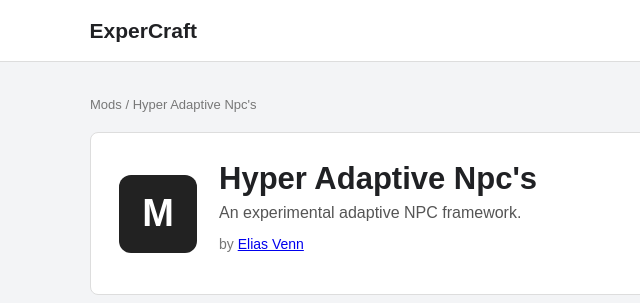
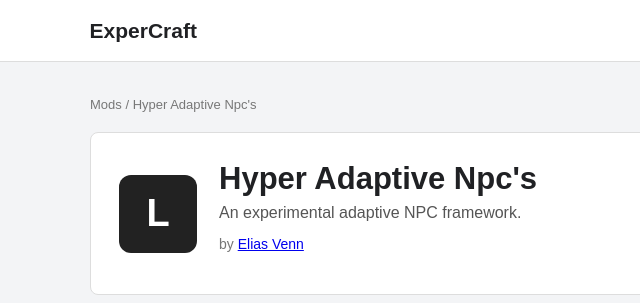
Before and after one commit to LumenSimulation/LumenWebsite, a plain HTML site: page index.html in a window 1280 px wide. Shown: the top 303 px of the page, 0-640 px from the left. Drawn offline with Linux system fonts and the light colour scheme.

Commit message:
Update index.html

```diff
--- a/index.html
+++ b/index.html
@@ -19,7 +19,7 @@
     <div class="breadcrumbs">Mods / <span data-config="modName"></span></div>
 
     <section class="mod-header">
-        <div class="icon">M</div>
+        <div class="icon">L</div>
         <div>
             <h1 data-config="modName"></h1>
             <p class="tagline" data-config="modTagline"></p>
```
